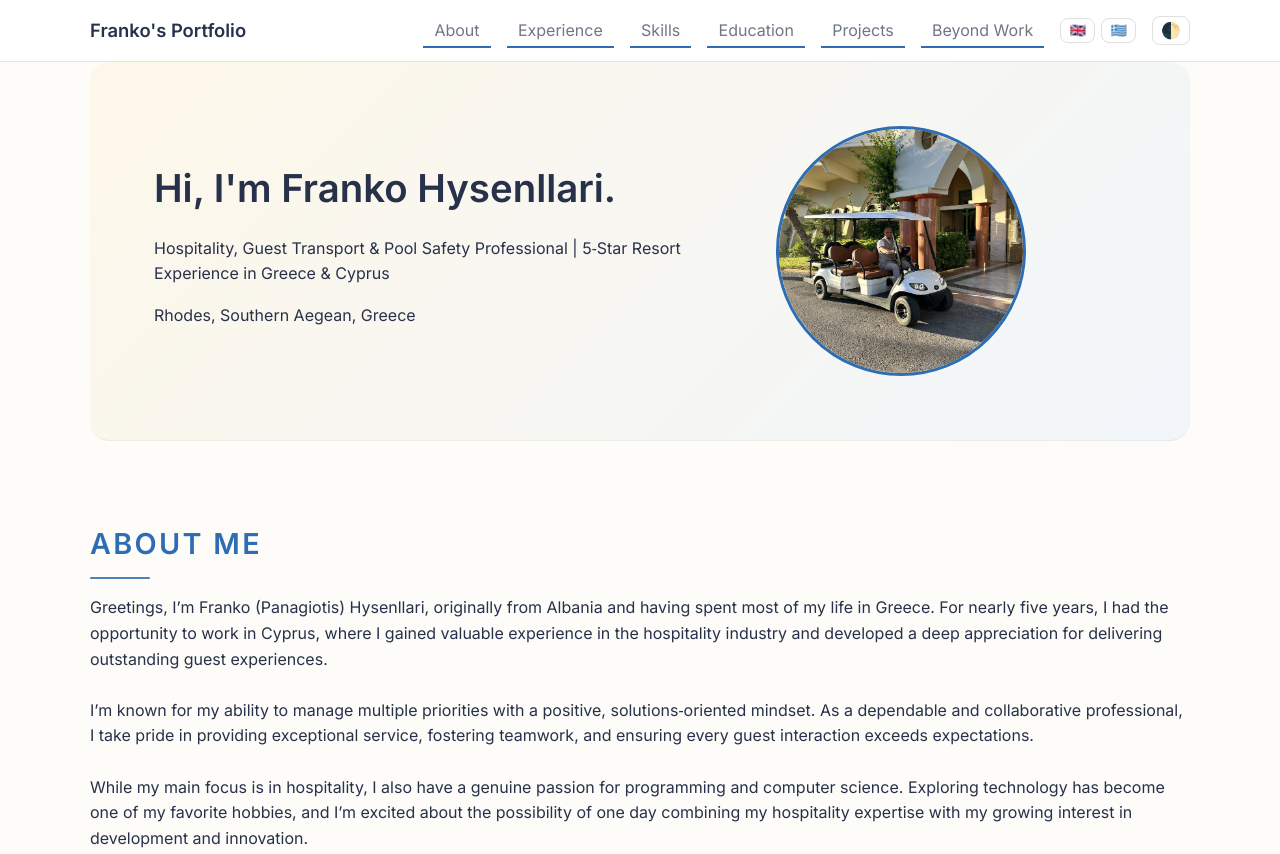
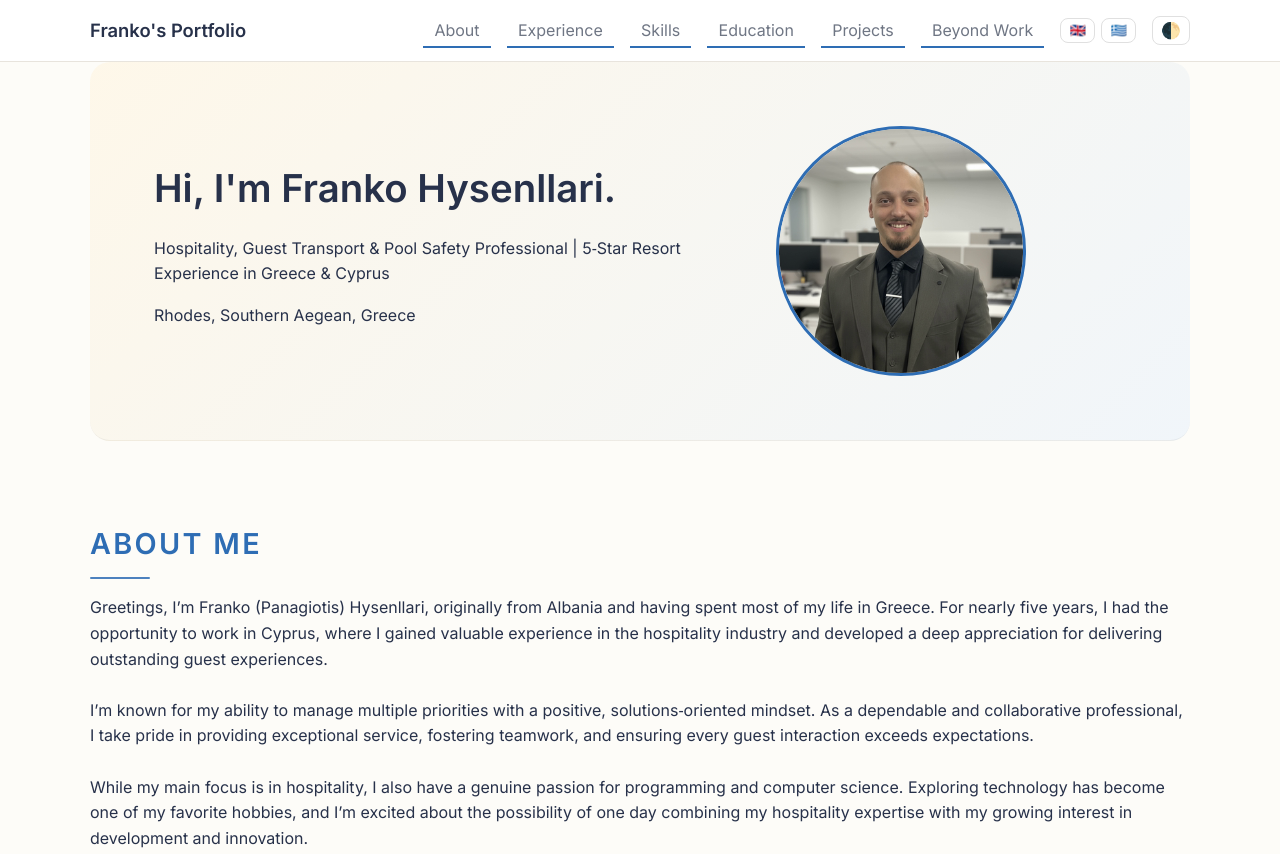
Before and after one commit to muldimedia/New-Portfolio, a plain HTML site: page index.html in a window 1280 px wide. Shown: the top 854 px of the page. Drawn offline with Linux system fonts and the light colour scheme.

Commit message:
Changed Avatar

```diff
--- a/index.html
+++ b/index.html
@@ -77,7 +77,7 @@
         </p>
       </div>
       <img
-        src="assets/profile.webp"
+        src="assets/profile .png"
         alt="Portrait of Franko Hysenllari"
         class="avatar"
       />
```
